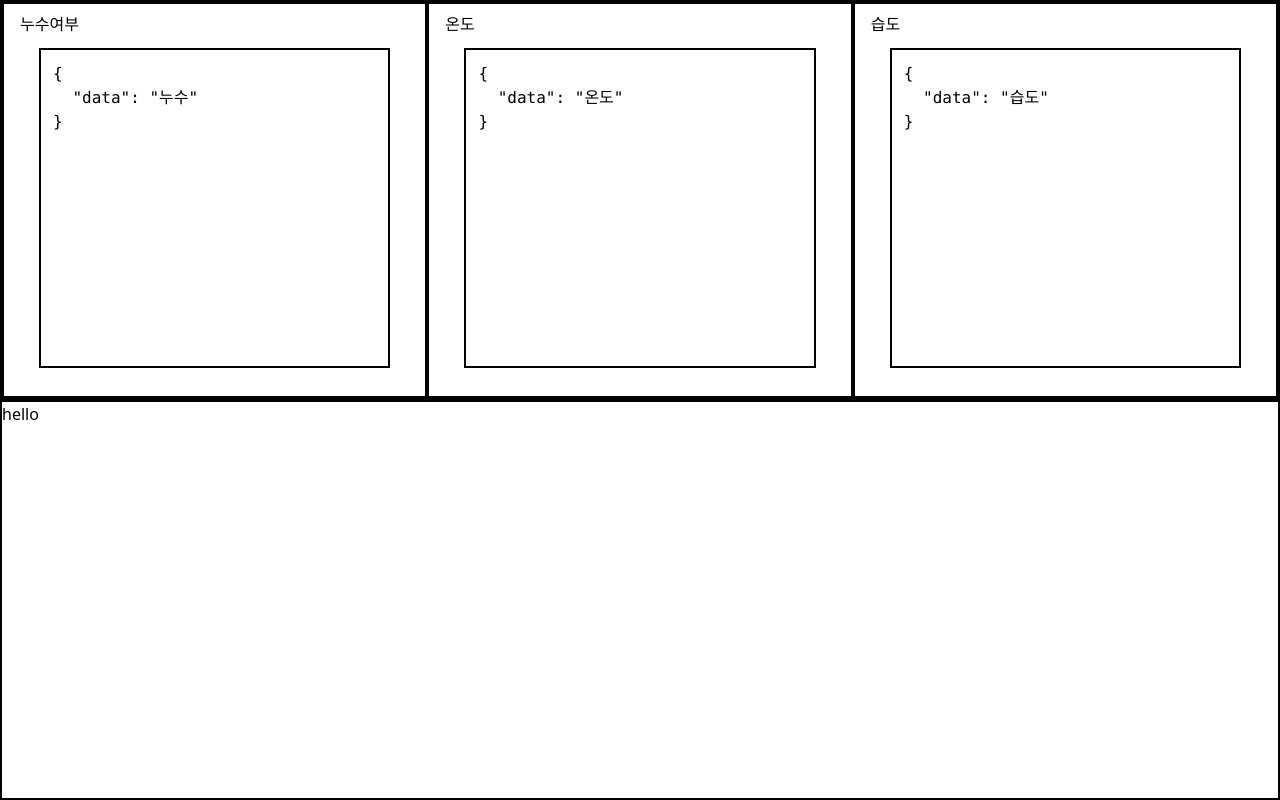
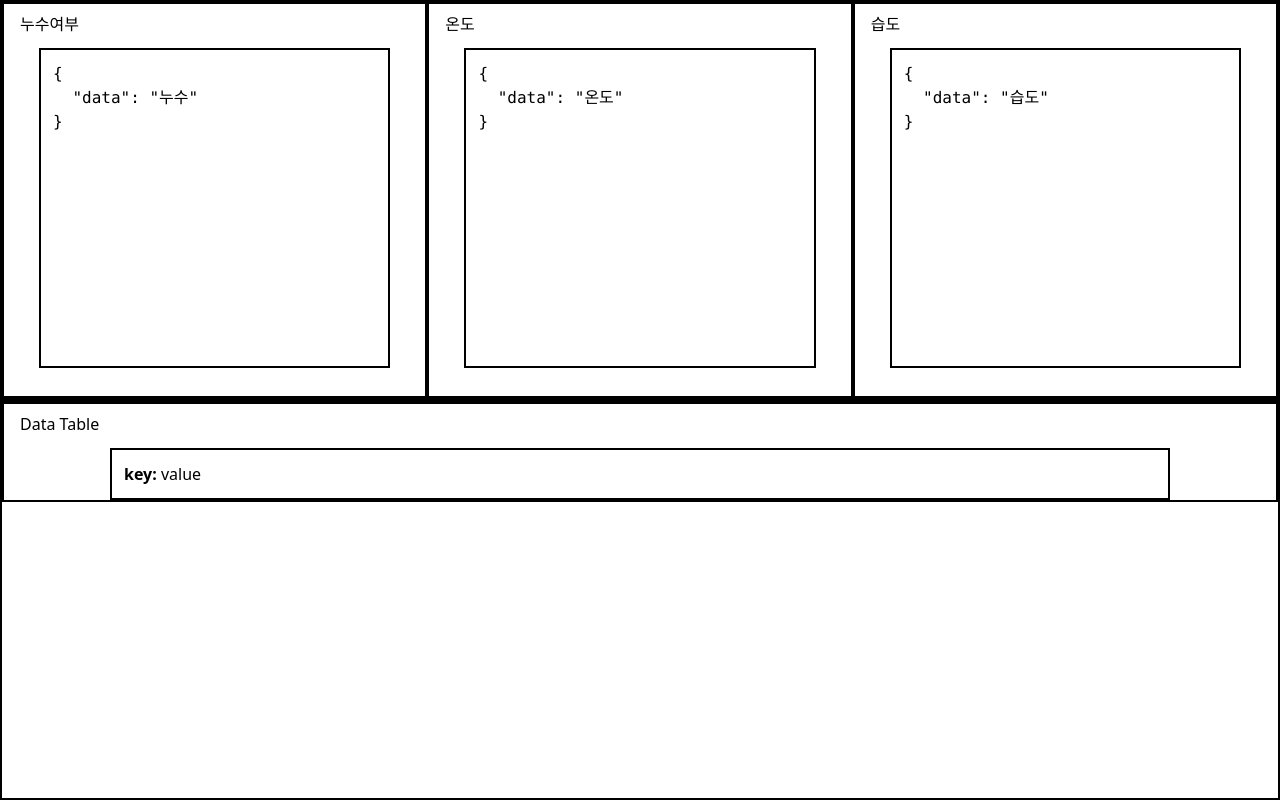
Before and after one commit to theoldtree/new_monitoring_system, a Next.js app: page /client in a window 1280 px wide. Built offline with nearby package versions, Linux system fonts and the light colour scheme.

Commit message:
table component add

```diff
--- a/src/components/chart.tsx
+++ b/src/components/chart.tsx
@@ -4,6 +4,7 @@ interface ChartProps {
 }
 
 export const Chart: React.FC<ChartProps> = ({ label, data }) => {
+  // TODO : data를 받아 Chart 그래프 완성
   return (
     <div className="flex-1 border-2 border-black items-center justify-center pt-2">
       <label className="m-4 text-center">{label}</label>
--- a/src/components/dashboard.tsx
+++ b/src/components/dashboard.tsx
@@ -1,6 +1,9 @@
 import { Chart } from "./chart";
+import { Table } from "./table";
 
 export default function DashBoard() {
+  const exampleData = { key: "value" };
+  // TODO : 각각의 시계열 데이터를 받아 chart props 에 전달
   return (
     <div className="flex flex-col h-screen">
       <div className="flex-1 flex border-2 border-black">
@@ -8,7 +11,9 @@ export default function DashBoard() {
         <Chart label="온도" data={{ data: "온도" }} />
         <Chart label="습도" data={{ data: "습도" }} />
       </div>
-      <div className="flex-1 border-2 border-black">hello</div>
+      <div className="flex-1 border-2 border-black">
+        <Table label="Data Table" data={exampleData} />
+      </div>
     </div>
   );
 }
--- /dev/null
+++ b/src/components/table.tsx
@@ -0,0 +1,20 @@
+interface TableProps {
+  label: string;
+  data: Record<string, any>;
+}
+
+export const Table: React.FC<TableProps> = ({ data, label }) => {
+  return (
+    <div className="flex-1 border-2 border-black items-center justify-center pt-2">
+      <label className="m-4 text-center">{label}</label>
+      <div className="flex flex-col border-2 border-black p-3 w-5/6 h-5/6 mx-auto mt-3">
+        {/* 예시: 객체의 key와 value를 출력 */}
+        {Object.entries(data).map(([key, value]) => (
+          <div key={key}>
+            <strong>{key}:</strong> {value}
+          </div>
+        ))}
+      </div>
+    </div>
+  );
+};
--- a/src/pages/client/index.tsx
+++ b/src/pages/client/index.tsx
@@ -1,9 +1,13 @@
 import DashBoard from "@/components/dashboard";
+import { Table } from "@/components/table";
 
 export default function Client() {
+  // 예시 데이터
+
   return (
     <>
       <DashBoard />
+      {/* 데이터를 문자열로 변환하지 않고 그대로 전달 */}
     </>
   );
 }
```
